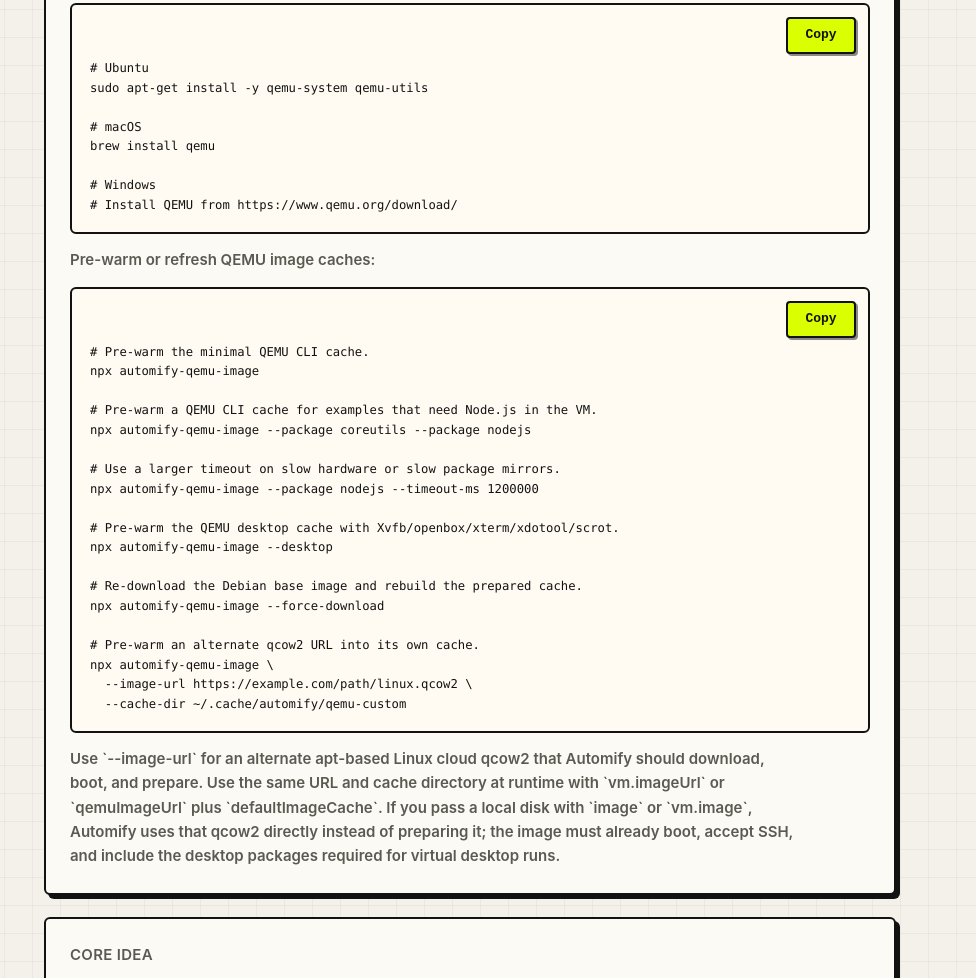
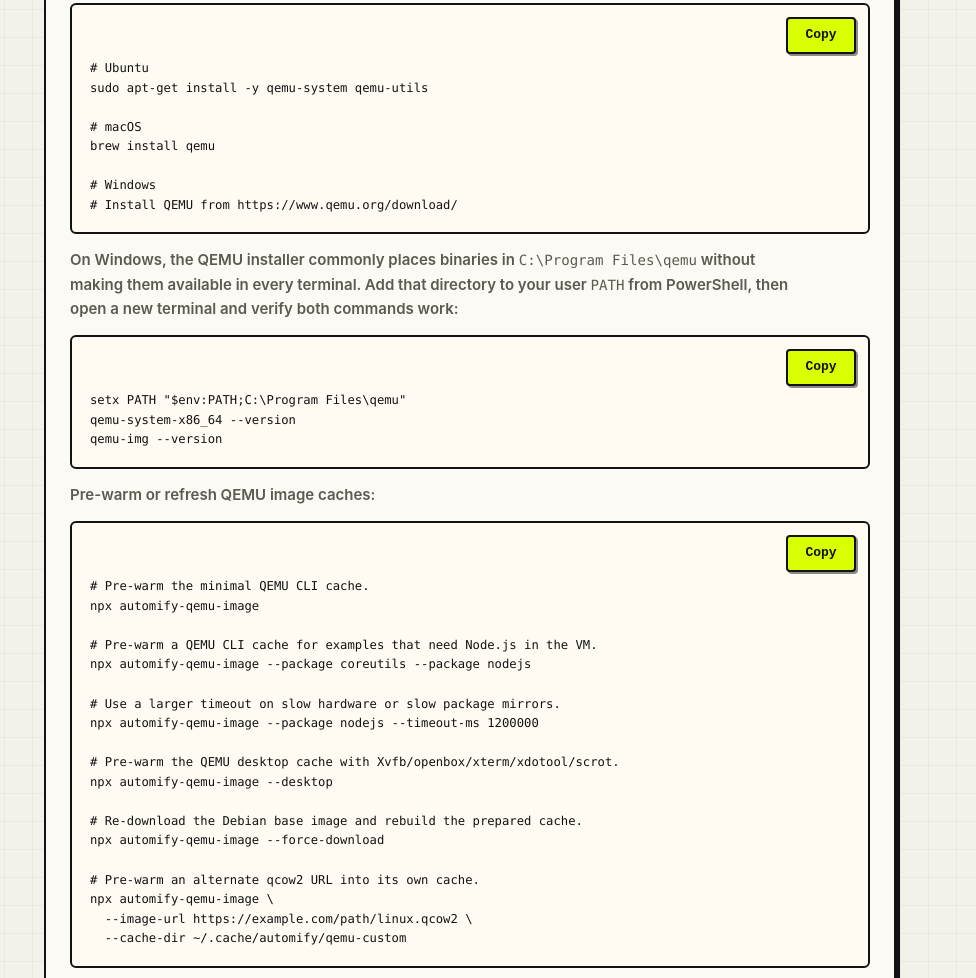
Before and after one commit to aldovincenti/automify, a website with bundled scripts: page docs/documentation.html in a window 1280 px wide. Shown: the part 2119-3097 px from the top of the page, without its empty margins (304-1280 px from the left). Built offline with nearby package versions, Linux system fonts and the light colour scheme.

Commit message:
Add Windows QEMU PATH instructions

```diff
--- a/docs/documentation.html
+++ b/docs/documentation.html
@@ -130,6 +130,14 @@ brew install qemu
 
 # Windows
 # Install QEMU from https://www.qemu.org/download/</code></pre>
+          <p>
+            On Windows, the QEMU installer commonly places binaries in <code>C:\Program Files\qemu</code> without making
+            them available in every terminal. Add that directory to your user <code>PATH</code> from PowerShell, then
+            open a new terminal and verify both commands work:
+          </p>
+          <pre><code>setx PATH "$env:PATH;C:\Program Files\qemu"
+qemu-system-x86_64 --version
+qemu-img --version</code></pre>
           <p>Pre-warm or refresh QEMU image caches:</p>
           <pre><code># Pre-warm the minimal QEMU CLI cache.
 npx automify-qemu-image
```
Also changed, not shown: README.md.
